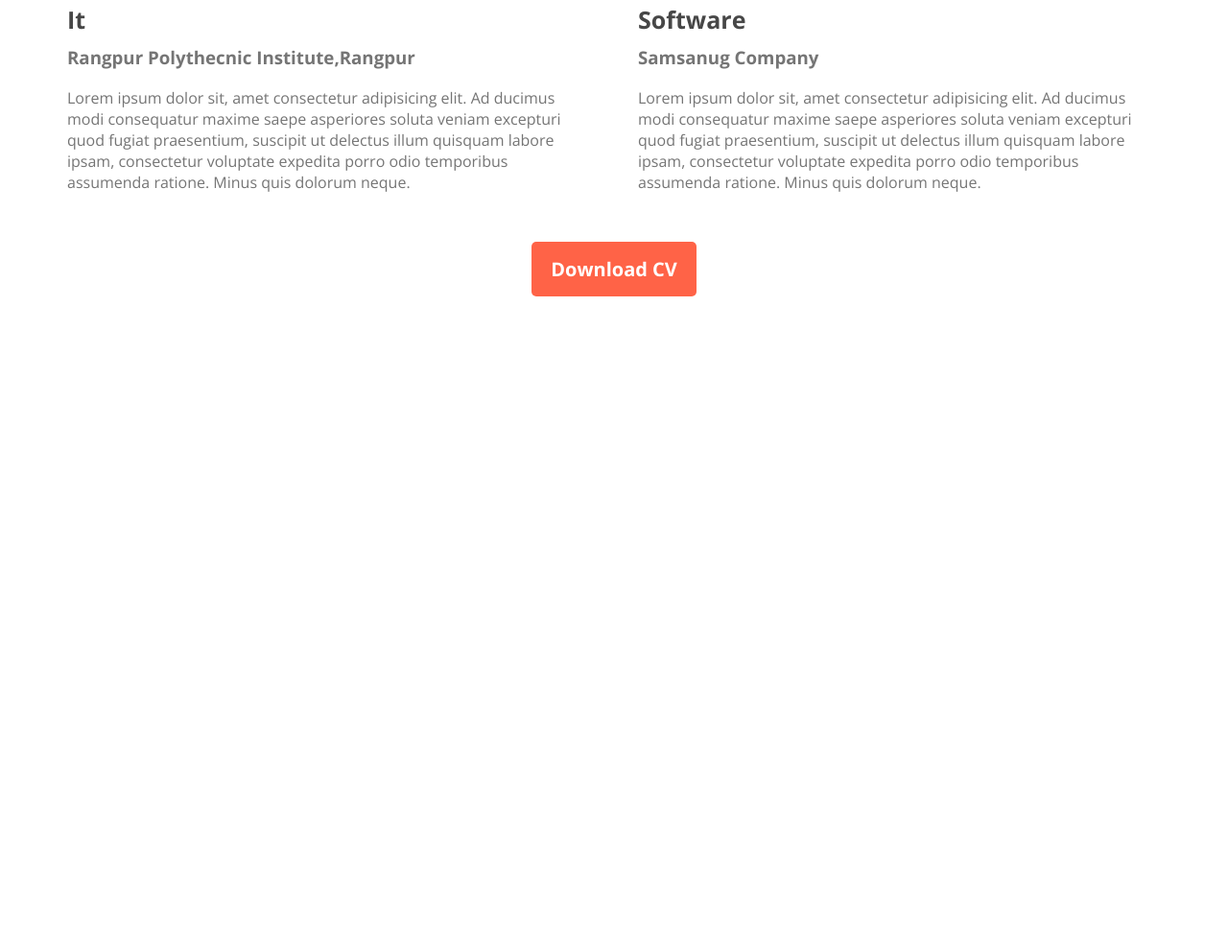
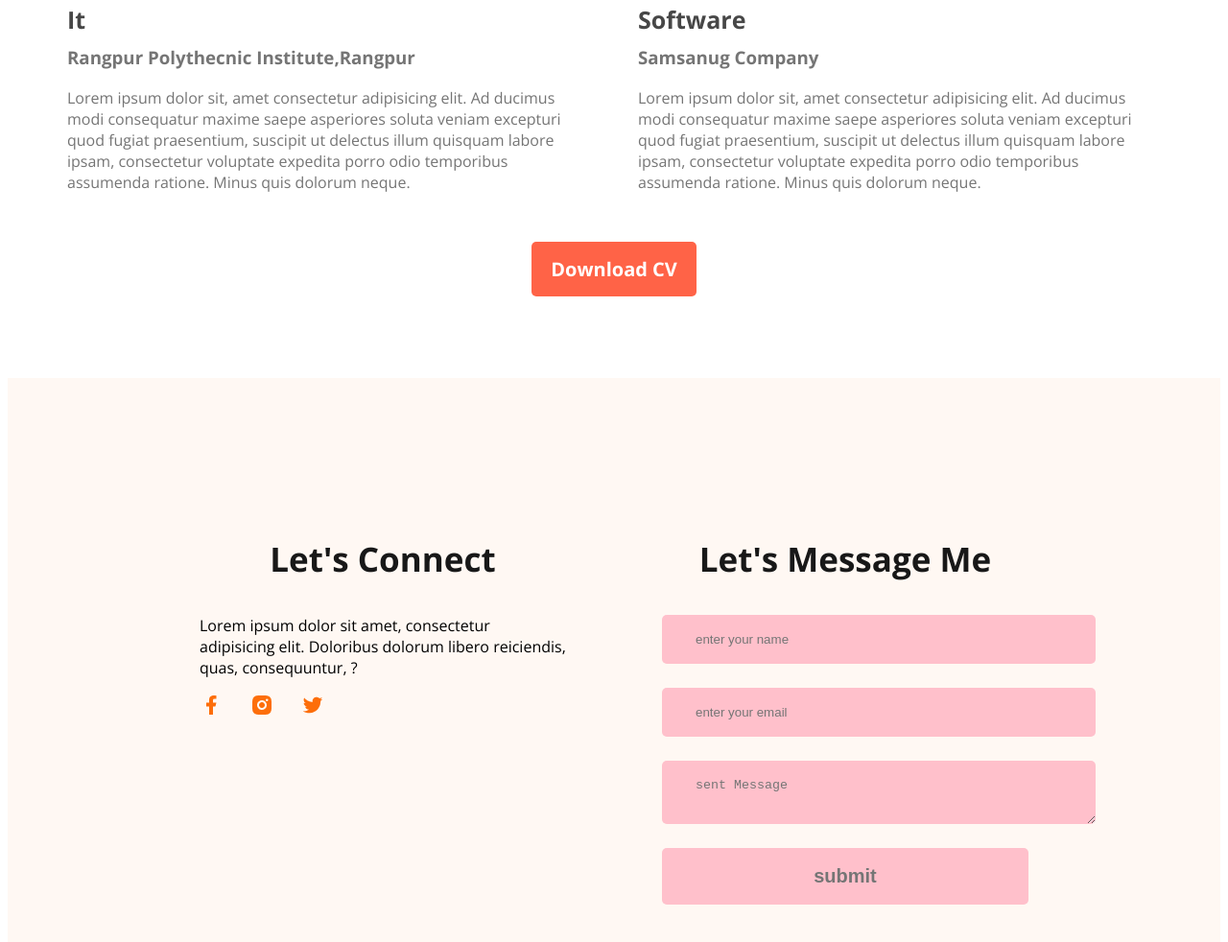
Before and after one commit to Sourov77N/webdevloper-portfolio, a plain HTML site: page index.html in a window 1280 px wide. Shown: the part 3052-4034 px from the top of the page at 96% size. Before the commit the page ends 3361 px from the top, so only its background shows below. Drawn offline with nearby package versions, Linux system fonts and the light colour scheme.

Commit message:
footer finish

```diff
--- a/css/style.css
+++ b/css/style.css
@@ -183,3 +183,29 @@ main section{
     text-align: center;
     margin-top: 50px;
 }
+
+footer{
+    display: flex;
+    background-color: #fff8f3;
+    padding: 130px 200px;
+    margin-top: 100px;
+    gap: 100px;
+}
+.footer-colmun{
+    width: 50%;
+}
+.social-links a{
+    margin-right: 25px;
+
+}
+.contact input,textarea{
+    display: block;
+    margin-bottom: 25px;
+    padding: 18px 35px;
+    color: #757575;
+    border-radius: 5px;
+    background-color: pink;
+    border: 0;
+    width: 100%;
+}
+.contact input [type="text"], .contact input[type="email"],
--- a/index.html
+++ b/index.html
@@ -165,8 +165,35 @@
 
 
     <footer>
+<div class="footer-colmun">
+    <h3 class="section-title">Let's Connect</h3>
+    <p class="section-description">Lorem ipsum dolor sit amet, consectetur adipisicing elit. Doloribus dolorum libero reiciendis, quas, consequuntur, ?</p>
 
+    <div class="social-links">
+       <a href=""><img src="/images/icons/facebook.png" alt="facebook"></a>
+       <a href=""><img src="/images/icons/insta.png" alt="insta"></a>
+       <a href=""><img src="/images/icons/twitter.png" alt="twitter"></a>
+    </div>
 
+</div>
+<div class="footer-colmun">
+    <h3 class="section-title">Let's Message Me</h3>
+
+    <form action="#" class="contact">
+        <label for="name">
+        <input type="text" placeholder="enter your name">
+    </label>
+
+    <label for="email">
+        <input type="email" placeholder="enter your email">
+    </label>
+
+<textarea placeholder="sent Message"></textarea>
+
+<input class="btn-primary" type="submit" value="submit">
+</form>
+
+</div>
     </footer>
 
 </body>
```
